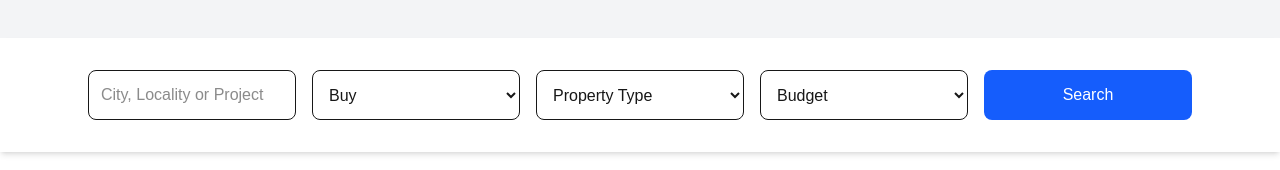
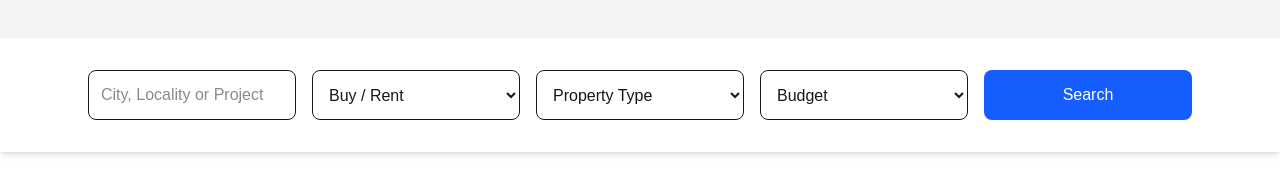
Before and after one commit to rahulkumar224-collab/RealEstatePlatform, a Next.js app in the folder frontend/: page / in a window 1280 px wide. Shown: the part 388-558 px from the top of the page. Built offline with nearby package versions, Linux system fonts and the light colour scheme; no server answers.

Commit message:
Day 13 - Frontend Backend API Integration and Search

```diff
--- a/frontend/app/page.tsx
+++ b/frontend/app/page.tsx
@@ -15,6 +15,24 @@ import Footer from "../components/Footer";
 
 export default function Home() {
   const [properties, setProperties] = useState<any[]>([]);
+  const [city, setCity] = useState("");
+const [type, setType] = useState("");
+const fetchProperties = () => {
+  let url = "http://127.0.0.1:8000/api/properties?";
+
+  if (city) {
+    url += `city=${encodeURIComponent(city)}&`;
+  }
+
+  if (type) {
+    url += `type=${type}&`;
+  }
+
+  fetch(url)
+    .then((res) => res.json())
+    .then((data) => setProperties(data))
+    .catch((err) => console.error(err));
+};
 
 useEffect(() => {
   fetch("http://127.0.0.1:8000/api/properties")
@@ -26,7 +44,13 @@ useEffect(() => {
     <>
       <Navbar />
       <Hero />
-      <SearchBar />
+      <SearchBar
+  city={city}
+  setCity={setCity}
+  type={type}
+  setType={setType}
+  onSearch={fetchProperties}
+/>
       <Categories />
 
       <section className="max-w-7xl mx-auto px-6 py-16">
--- a/frontend/components/SearchBar.tsx
+++ b/frontend/components/SearchBar.tsx
@@ -1,4 +1,22 @@
-export default function SearchBar() {
+"use client";
+
+type SearchBarProps = {
+  city: string;
+  setCity: (value: string) => void;
+
+  type: string;
+  setType: (value: string) => void;
+
+  onSearch: () => void;
+};
+
+export default function SearchBar({
+  city,
+  setCity,
+  type,
+  setType,
+  onSearch,
+}: SearchBarProps) {
   return (
     <section className="bg-white py-8 shadow-md">
       <div className="max-w-6xl mx-auto px-6">
@@ -7,13 +25,19 @@ export default function SearchBar() {
           <input
             type="text"
             placeholder="City, Locality or Project"
+            value={city}
+            onChange={(e) => setCity(e.target.value)}
             className="border rounded-lg p-3"
           />
 
-          <select className="border rounded-lg p-3">
-            <option>Buy</option>
-            <option>Rent</option>
-            <option>Commercial</option>
+          <select
+            value={type}
+            onChange={(e) => setType(e.target.value)}
+            className="border rounded-lg p-3"
+          >
+            <option value="">Buy / Rent</option>
+            <option value="buy">Buy</option>
+            <option value="rent">Rent</option>
           </select>
 
           <select className="border rounded-lg p-3">
@@ -33,7 +57,10 @@ export default function SearchBar() {
             <option>₹1Cr+</option>
           </select>
 
-          <button className="bg-blue-600 text-white rounded-lg p-3 hover:bg-blue-700">
+          <button
+            onClick={onSearch}
+            className="bg-blue-600 text-white rounded-lg p-3 hover:bg-blue-700"
+          >
             Search
           </button>
 
```
Also changed, not shown: 1 other file (tests, documents, lock files or other folders).
